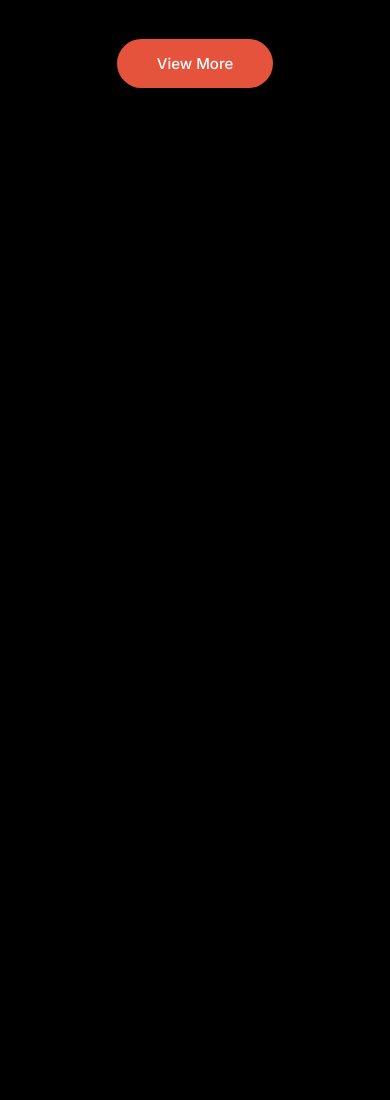
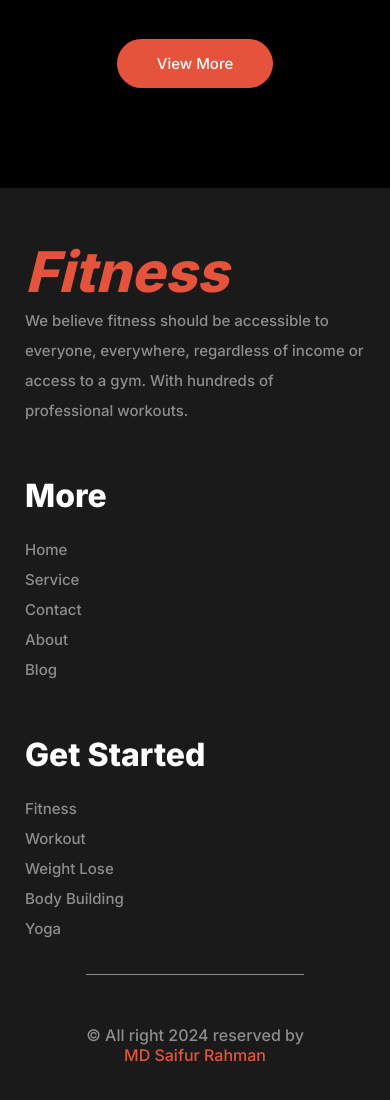
Before and after one commit to mdsaifurrahman117/Mission-Developer-Assignment-02, a plain HTML site: page index.html in a window 390 px wide. Shown: the part 8137-9237 px from the top of the page. Before the commit the page ends 8325 px from the top, so only its background shows below. Drawn offline with Linux system fonts and the light colour scheme; a web font is replaced by a local one.

Commit message:
footer section complete

```diff
--- a/index.html
+++ b/index.html
@@ -21,6 +21,7 @@
                                                             <li><a href="#">Service</a></li>
                                                             <li><a href="#">Contact</a></li>
                                                             <li><a href="#">About</a></li>
+                                                            <li><a href="#">Blog</a></li>
                                                 </ul>
                                     </div>
                                     <div class="hamburger-icon"><i class="fa-solid fa-bars"></i></div>
@@ -347,5 +348,38 @@
                         </div>
             </section>
             <!-- blog section end -->
+            <!-- footer section start -->
+            <footer>
+                        <div class="container">
+                                    <div class="footer-content">
+                                                <div class="name-desc">
+                                                            <h1>Fitness</h1>
+                                                            <p>We believe fitness should be accessible to everyone, everywhere, regardless of income or access to a gym. With hundreds of professional workouts.</p>
+                                                </div>
+                                                <div class="list">
+                                                                  <h3>More</h3>
+                                                                  <ul>
+                                                                              <li><a href="#">Home</a></li>
+                                                                              <li><a href="#">Service</a></li>
+                                                                              <li><a href="#">Contact</a></li>
+                                                                              <li><a href="#">About</a></li>
+                                                                              <li><a href="#">Blog</a></li>
+                                                                  </ul>
+                                                </div>
+                                                <div class="list">
+                                                                  <h3>Get Started</h3>
+                                                                  <ul>
+                                                                              <li><a href="#">Fitness</a></li>
+                                                                              <li><a href="#">Workout</a></li>
+                                                                              <li><a href="#">Weight Lose</a></li>
+                                                                              <li><a href="#">Body Building</a></li>
+                                                                              <li><a href="#">Yoga</a></li>
+                                                                  </ul>
+                                                </div>
+                                    </div>
+                                    <p class="copyright">&copy; All right 2024 reserved by <span>MD Saifur Rahman</span></p>
+                        </div>
+            </footer>
+            <!-- footer section end -->
 </body>
 </html>
--- a/style.css
+++ b/style.css
@@ -474,10 +474,51 @@ main {
             background: none;
 }
 /* blog section style end */
+/* footer section style start */
 footer {
-            padding: 10px 0px;
+            background-color: rgba(255, 255, 255, 0.10);
+            padding: 50px 0px;
 }
-
+.name-desc h1 {
+            color: var(--button-color);
+            font-style: italic;
+            font-size: 3.50rem;
+}
+.name-desc p {
+            max-width: 440px;
+            line-height: 30px;
+}
+.footer-content {
+            display: flex;
+            flex-direction: row;
+            justify-content: space-between;
+            gap: 50px;
+}
+.list h3 {
+            font-size: 2rem;
+}
+.list ul {
+            margin-top: 20px;
+}
+.list ul li a {
+            color: var(--description-text-color);
+            line-height: 30px;
+            transition: 0.5s;
+}
+.list ul li a:hover {
+            color: var(--button-color);
+}
+.copyright {
+            font-size: 1rem;
+            text-align: center;
+            margin-top: 50px;
+            padding-top: 50px;
+            border-top: 1px solid var(--description-text-color);
+}
+.copyright span {
+            color: var(--button-color);
+}
+/* footer section style end */
 
 /* media query for mobile responsive */
 @media screen and (max-width: 576px) {
@@ -509,12 +550,12 @@ footer {
                         padding: 15px;
             }
             .image-card-1 {
-                        top: 145%;
+                        top: 75%;
                         right: 15px;
             }
             .image-card-2 {
-                        bottom: -470px;
-                        right: 50%;
+                        bottom: -115px;
+                        right: 45%;
             }
             /* main/hero section responsive style end */
             /* habits section responsive style start */
@@ -560,7 +601,7 @@ footer {
                         max-width: 320px;
             }
             .bmi-form form {
-                        grid-template-columns: 180px 180px;
+                        grid-template-columns: 150px 150px;
             }
             /* bmi calculator section responsive style end */
             /* team section responsive style start */
@@ -568,6 +609,9 @@ footer {
                         grid-template-columns: repeat(1, 1fr);
                         justify-content: center;
                         margin: auto;
+            }
+            .team-image img {
+                        width: 300px;
             }
             /* team section responsive style end */
             /* blog section responsive style start */
@@ -578,4 +622,14 @@ footer {
                         max-width: 250px;
             }
             /* blog section responsive style end */
+            /* footer section responsive style start */
+            .footer-content {
+                        flex-direction: column;
+                        margin-bottom: 30px;
+            }
+            .copyright {
+                        max-width: 218px;
+                        margin: auto;
+            }
+            /* footer section responsive style end */
 }
```
